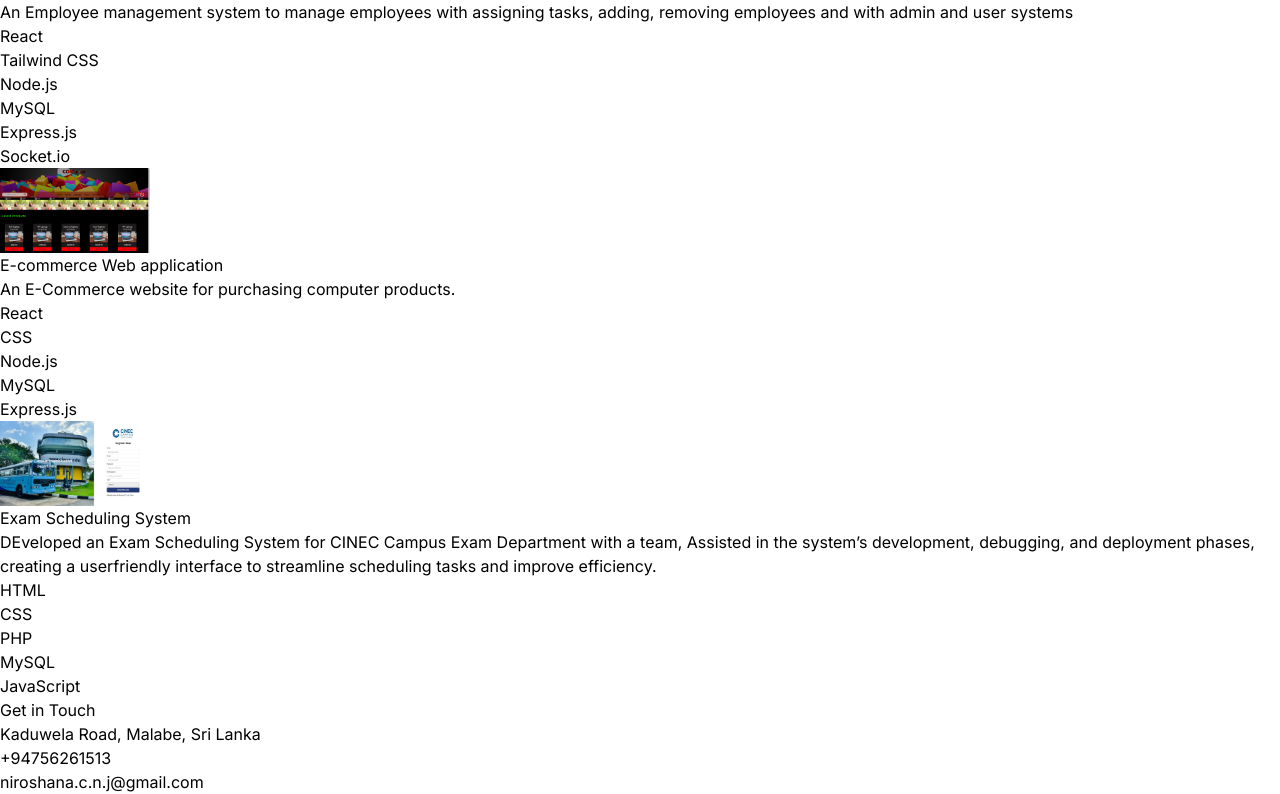
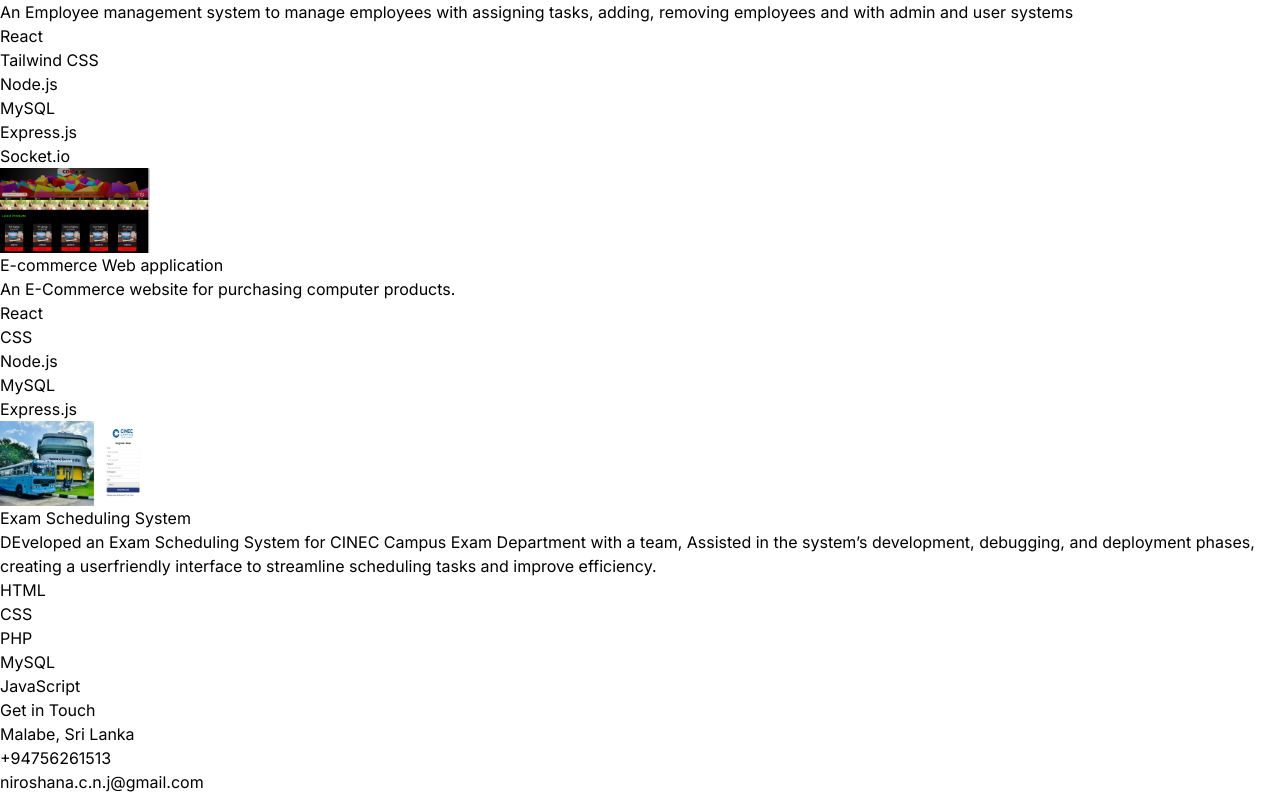
Before and after one commit to Chathuranga-Niroshana/MyPortfolio, a React (Vite) app: page / in a window 1280 px wide. Shown: the part 5861-6655 px from the top of the page. Built offline with nearby package versions, Linux system fonts and the light colour scheme; a web font is replaced by a local one.

Commit message:
Update index.js

```diff
--- a/src/assets/constants/index.js
+++ b/src/assets/constants/index.js
@@ -79,7 +79,7 @@ export const PROJECTS = [
 ];
 
 export const CONTACT = {
-  address: "Kaduwela Road, Malabe, Sri Lanka",
+  address: "Malabe, Sri Lanka",
   phoneNo: "+94756261513 ",
   email: "niroshana.c.n.j@gmail.com",
 };
```
